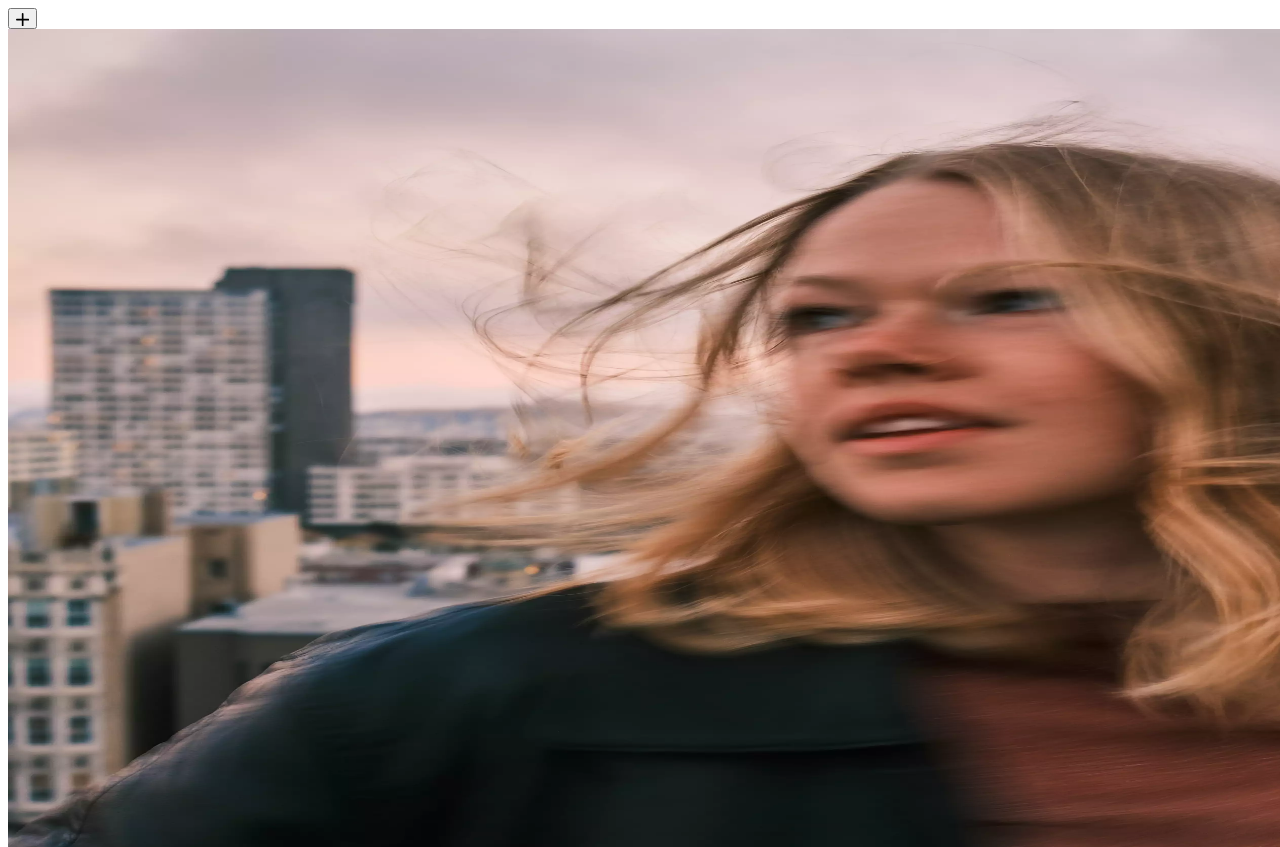
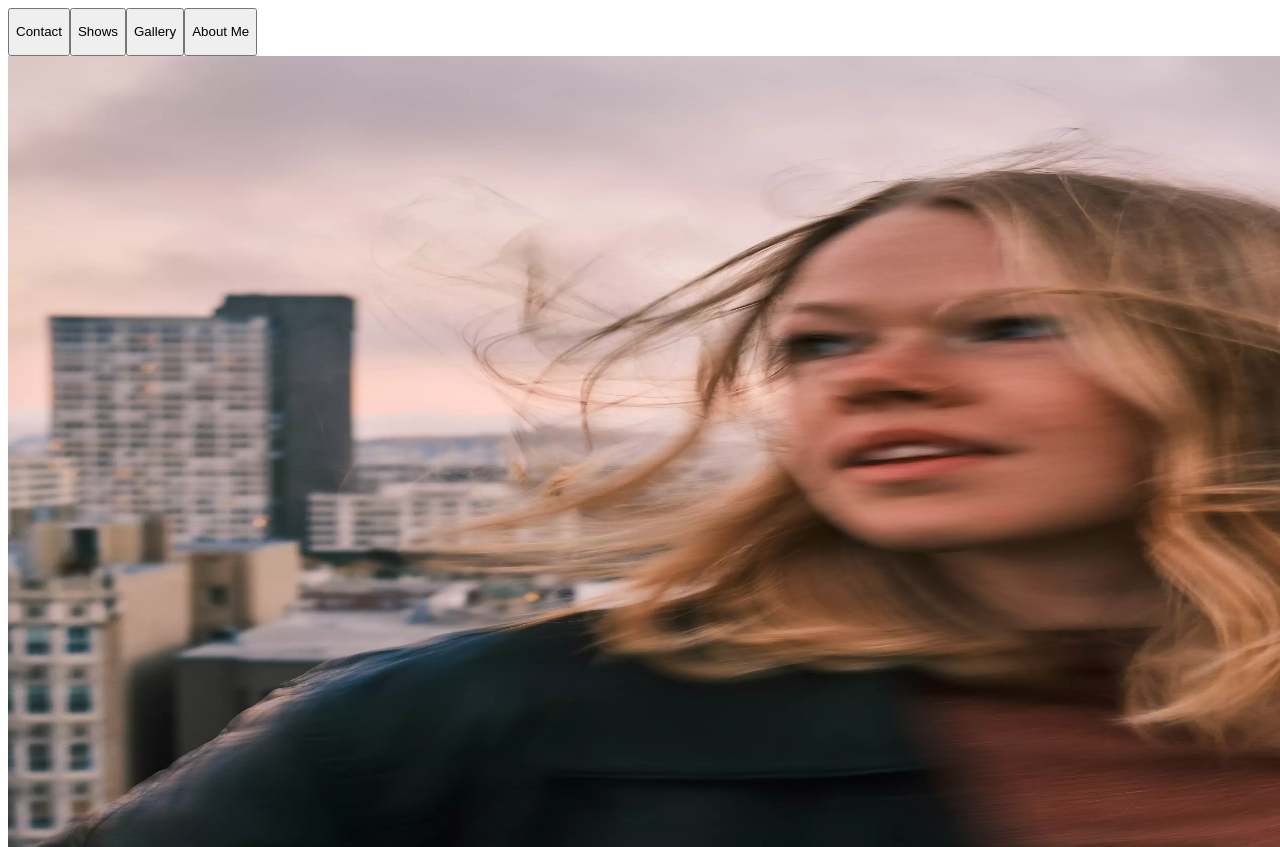
Before and after one commit to kian-m/template-web-ui, a Next.js app: page /landing in a window 1280 px wide. Shown: the top 847 px of the page. Built offline with nearby package versions, Linux system fonts and the light colour scheme; no server answers.

Commit message:
updates fonts, always dark, menu static, removes twitter, sheets integration

```diff
--- a/src/app/globals.css
+++ b/src/app/globals.css
@@ -1,11 +1,13 @@
+@import url('https://fonts.googleapis.com/css?family=Actor');
+
 @tailwind base;
 @tailwind components;
 @tailwind utilities;
 
 :root {
-  --foreground-rgb: 0, 0, 0;
-  --background-start-rgb: 214, 219, 220;
-  --background-end-rgb: 255, 255, 255;
+  --foreground-rgb: 255, 255, 255;
+  --background-start-rgb: 0, 0, 0;
+  --background-end-rgb: 0, 0, 0;
 }
 
 @media (prefers-color-scheme: dark) {
@@ -30,3 +32,7 @@ body {
   font-family: 'Times New Roman', Times, serif;
   font-style: italic;
 }
+
+.times {
+  font-family: 'Times New Roman', Times, serif;
+}
--- a/src/components/EmailListSignUp.tsx
+++ b/src/components/EmailListSignUp.tsx
@@ -1,6 +1,12 @@
 import { CloseIcon, EmailIcon } from '@chakra-ui/icons';
-import { FaFacebook, FaTwitter, FaInstagram, FaMailBulk } from 'react-icons/fa';
-import { Dispatch, SetStateAction, useEffect, useState } from 'react';
+import {
+  FaFacebook,
+  FaTwitter,
+  FaInstagram,
+  FaMailBulk,
+  FaSpotify,
+} from 'react-icons/fa';
+import React, { Dispatch, SetStateAction, useEffect, useState } from 'react';
 
 export default function EmailListSignUp({
   showSubscribe,
@@ -13,7 +19,7 @@ export default function EmailListSignUp({
     <>
       <main className="grid grid-cols-4 gap-4 m-4 ml-12">
         <a
-          href={'https://www.instagram.com/kaciehillmusic/?hl=en'}
+          href={'https://m.facebook.com/profile.php/?id=61551725507991'}
           target="_blank"
           rel="noopener noreferrer"
         >
@@ -27,11 +33,11 @@ export default function EmailListSignUp({
           <FaInstagram className="text-2xl" />
         </a>
         <a
-          href={'https://www.instagram.com/kaciehillmusic/?hl=en'}
+          href={'https://spotify.link/cOgz1twyuDb'}
           target="_blank"
           rel="noopener noreferrer"
         >
-          <FaTwitter className="text-2xl" />
+          <FaSpotify className="text-2xl hover:text-green-700 hover:opacity-30" />
         </a>
         <button
           onClick={() => {
--- a/src/components/Links.tsx
+++ b/src/components/Links.tsx
@@ -26,34 +26,34 @@ export type Action = {
 };
 export default function Links({ dispatch }: { dispatch: Dispatch<Action> }) {
   return (
-    <main className="flex flex-col items-center justify-between p-4">
-      <div className="mb-8 grid text-center lg:mb-0 lg:grid-cols-4 lg:text-left lg:gap-12">
+    <main className="flex flex-col items-center justify-between p-3">
+      <div className=" grid-cols-4 lg:space-x-12">
         <button
           onClick={() => dispatch({ type: ActionTypes.SHOW_CONTACT })}
-          className="group border border-transparent px-4 py-3 transition-colors hover:border-gray-300 hover:bg-gray-100 hover:dark:border-neutral-700 hover:dark:bg-neutral-800/30"
+          className="lg:scale-150 group border border-transparent px-4 py-3 transition-colors hover:border-gray-300 hover:dark:border-neutral-700 hover:dark:bg-neutral-800/30"
         >
-          <p className={`m-0 text-sm opacity-75`}>Contact</p>
+          <p className={`m-0 text-sm opacity-75 font-extralight`}>Contact</p>
         </button>
 
         <button
           onClick={() => dispatch({ type: ActionTypes.SHOW_SHOWS })}
-          className="group border border-transparent px-4 py-3 transition-colors hover:border-gray-300 hover:bg-gray-100 hover:dark:border-neutral-700 hover:dark:bg-neutral-800/30"
+          className="lg:scale-150 group border border-transparent px-4 py-3 transition-colors hover:border-gray-300 hover:dark:border-neutral-700 hover:dark:bg-neutral-800/30"
         >
-          <p className={`m-0 text-sm opacity-75`}>Shows</p>
+          <p className={`m-0 text-sm opacity-75 font-extralight`}>Shows</p>
         </button>
 
         <button
           onClick={() => dispatch({ type: ActionTypes.SHOW_GALLERY })}
-          className="group border border-transparent px-4 py-3 transition-colors hover:border-gray-300 hover:bg-gray-100 hover:dark:border-neutral-700 hover:dark:bg-neutral-800/30"
+          className="lg:scale-150 group border border-transparent px-4 py-3 transition-colors hover:border-gray-300 hover:dark:border-neutral-700 hover:dark:bg-neutral-800/30"
         >
-          <p className={`m-0 text-sm opacity-75`}>Gallery</p>
+          <p className={`m-0 text-sm opacity-75 font-extralight`}>Gallery</p>
         </button>
 
         <button
           onClick={() => dispatch({ type: ActionTypes.SHOW_ABOUT_ME })}
-          className="group border border-transparent px-4 py-3 transition-colors hover:border-gray-300 hover:bg-gray-100 hover:dark:border-neutral-700 hover:dark:bg-neutral-800/30"
+          className="lg:scale-150 group border border-transparent px-4 py-3 transition-colors hover:border-gray-100 hover:dark:border-neutral-700 hover:dark:bg-neutral-800/30"
         >
-          <p className={`m-0 text-sm opacity-75`}>About Me</p>
+          <p className={`m-0 text-sm opacity-75 font-extralight`}>About Me</p>
         </button>
       </div>
     </main>
--- a/src/pages/landing.tsx
+++ b/src/pages/landing.tsx
@@ -1,6 +1,13 @@
 'use client';
 
-import React, { useReducer, useState, useRef, forwardRef } from 'react';
+import React, {
+  useReducer,
+  useState,
+  useRef,
+  forwardRef,
+  useMemo,
+  ReactNode,
+} from 'react';
 import Links, { Action, State } from '../components/Links';
 
 import { AddIcon, MinusIcon } from '@chakra-ui/icons';
@@ -9,12 +16,31 @@ import { FaSpotify } from 'react-icons/fa';
 import EmailListSignUp from '../components/EmailListSignUp';
 import Image from 'next/image';
 import PageBottom from '../components/PageBottom';
+import { getSheetData, SheetData } from '../services/sheets';
 export default function Landing() {
-  const bottomRef = React.useRef();
-  const [isMenuOpen, setIsMenuOpen] = useState(false);
   const [bottomVisible, setBottomVisible] = useState(false);
   const [showSubscribe, setShowSubscribe] = useState(true);
+  const [date, setDate] = useState('');
+  const [place, setPlace] = useState('');
 
+  const shows = useMemo(() => {
+    let showRow: ReactNode[] = [];
+    getSheetData().then((data: SheetData) => {
+      data.forEach((data) => {
+        const place = data.c[0].v;
+        const date = data.c[1].f;
+        showRow.push(
+          <div
+            className={'flex flex-col items-center justify-center times-italic'}
+          >
+            <p className={''}>{date}</p>
+            <p className={''}>{place}</p>
+          </div>,
+        );
+      });
+    });
+    return showRow;
+  }, [getSheetData]);
   const initialState = {
     showContact: false,
     showShows: false,
@@ -51,21 +77,9 @@ export default function Landing() {
   };
 
   const [state, dispatch] = useReducer(reducer, initialState);
-
-  const toggleMenu = () => {
-    setIsMenuOpen(!isMenuOpen);
-  };
-
   return (
     <div>
-      <button
-        role={'menu-button'}
-        className="group rounded-lg border border-transparent px-4 py-3 transition-colors hover:border-gray-300 hover:bg-gray-100 hover:dark:border-neutral-700 hover:dark:bg-neutral-800/30"
-        onClick={toggleMenu}
-      >
-        {isMenuOpen ? <MinusIcon /> : <AddIcon />}
-      </button>
-      {isMenuOpen && <Links dispatch={dispatch} />}
+      <Links dispatch={dispatch} />
       <div className="relative">
         <Image
           src="/album-art.webp"
@@ -97,10 +111,10 @@ export default function Landing() {
         components={[
           {
             component: (
-              <div>
+              <div className={'times-italic p-4'}>
                 email:
                 <a
-                  style={{ color: 'navy' }}
+                  style={{ color: 'cyan' }}
                   href="mailto:kaciehillmusic@gmail.com"
                 >
                   kaciehillmusic@gmail.com
@@ -112,19 +126,7 @@ export default function Landing() {
           },
           {
             component: (
-              <p>
-                {' '}
-                <b>Next Show:</b> October 13th{' '}
-                <a
-                  style={{ color: 'blue' }}
-                  href={
-                    'https://www.google.com/travel/hotels/s/FPq7sHiCP9SJJucX8'
-                  }
-                >
-                  Smiley`s Saloon
-                </a>{' '}
-                in Bolinas, CA with Freight Train Lady & Dana (Big Dog)
-              </p>
+              <p className={'p-5 border-x-gray-600-950 opacity-90'}>{shows}</p>
             ),
             visible: state.showShows,
             name: 'shows',
@@ -132,7 +134,11 @@ export default function Landing() {
           {
             component: (
               <>
-                <p>
+                <p
+                  className={
+                    'text-white text-1xl drop-shadow-lg p-5 times-italic bg-emerald-800 opacity-75'
+                  }
+                >
                   San Francisco based singer/songwriter Kacie Hill has been
                   winning over audiences in the Bay Area and Southern California
                   with her heartfelt and authentic songs, playing notable venues
--- /dev/null
+++ b/src/services/sheets.ts
@@ -0,0 +1,23 @@
+export type DataType = {
+  v: string | null;
+  f?: string;
+};
+
+export type CType = {
+  c: DataType[];
+};
+
+export type SheetData = CType[];
+
+export async function getSheetData() {
+  const sheetId = '1zc_HJIBGEEFRzUbbXpogpDJRsoDWZZGkBmn6mbJW_II';
+  const gid = '0'; // gid is the sheet number. The first sheet is 0, second is 1, and so on.
+  const url = `https://docs.google.com/spreadsheets/d/${sheetId}/gviz/tq?tqx=out:json&tq&gid=${gid}`;
+
+  const response = await fetch(url);
+  const data = await response.text();
+  const jsonString = data.substring(47).slice(0, -2); // This trims the unwanted parts of the response
+  const jsonData = JSON.parse(jsonString);
+
+  return jsonData.table.rows;
+}
```
Also changed, not shown: 1 other file (tests, documents, lock files or other folders).
